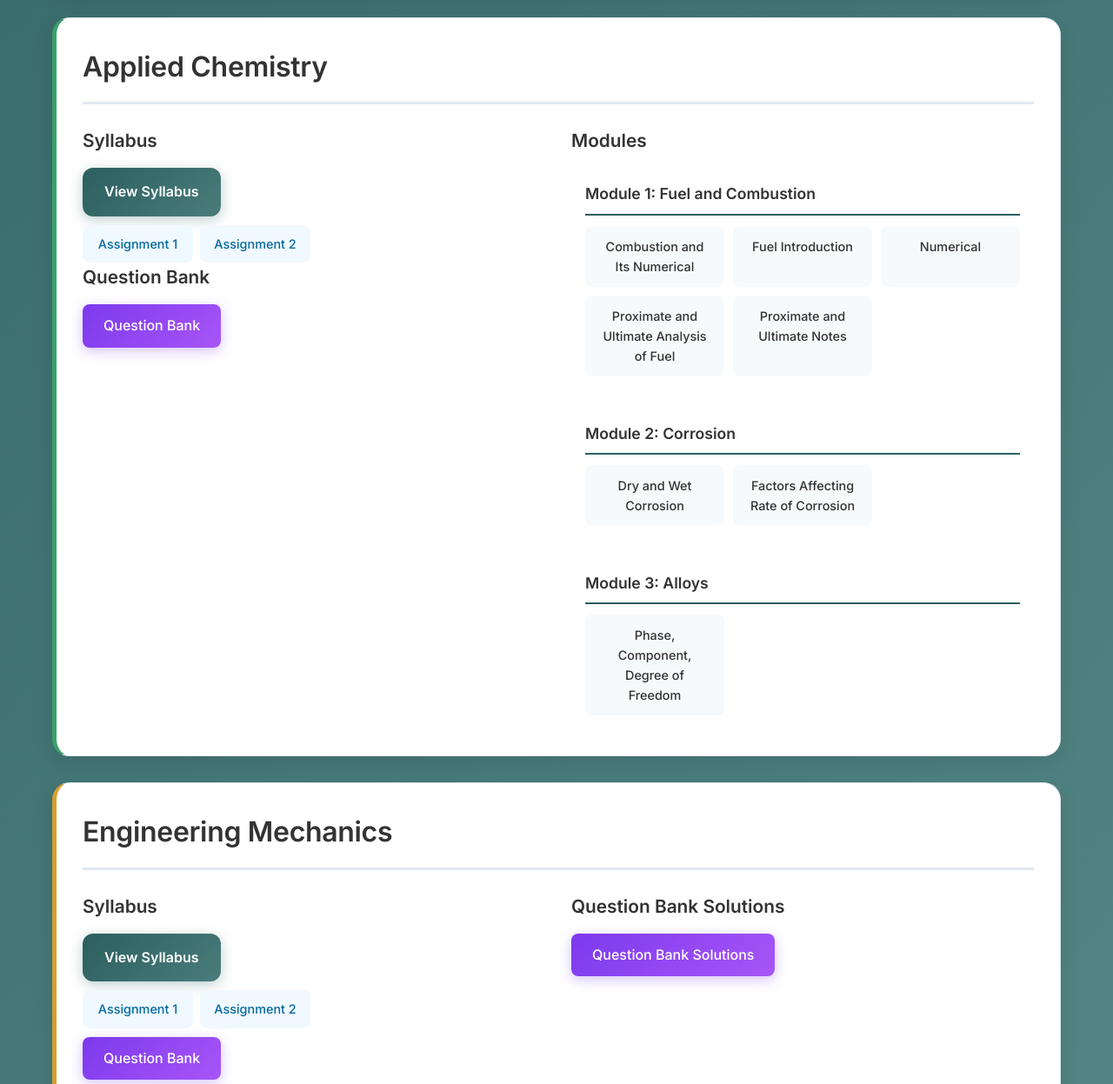
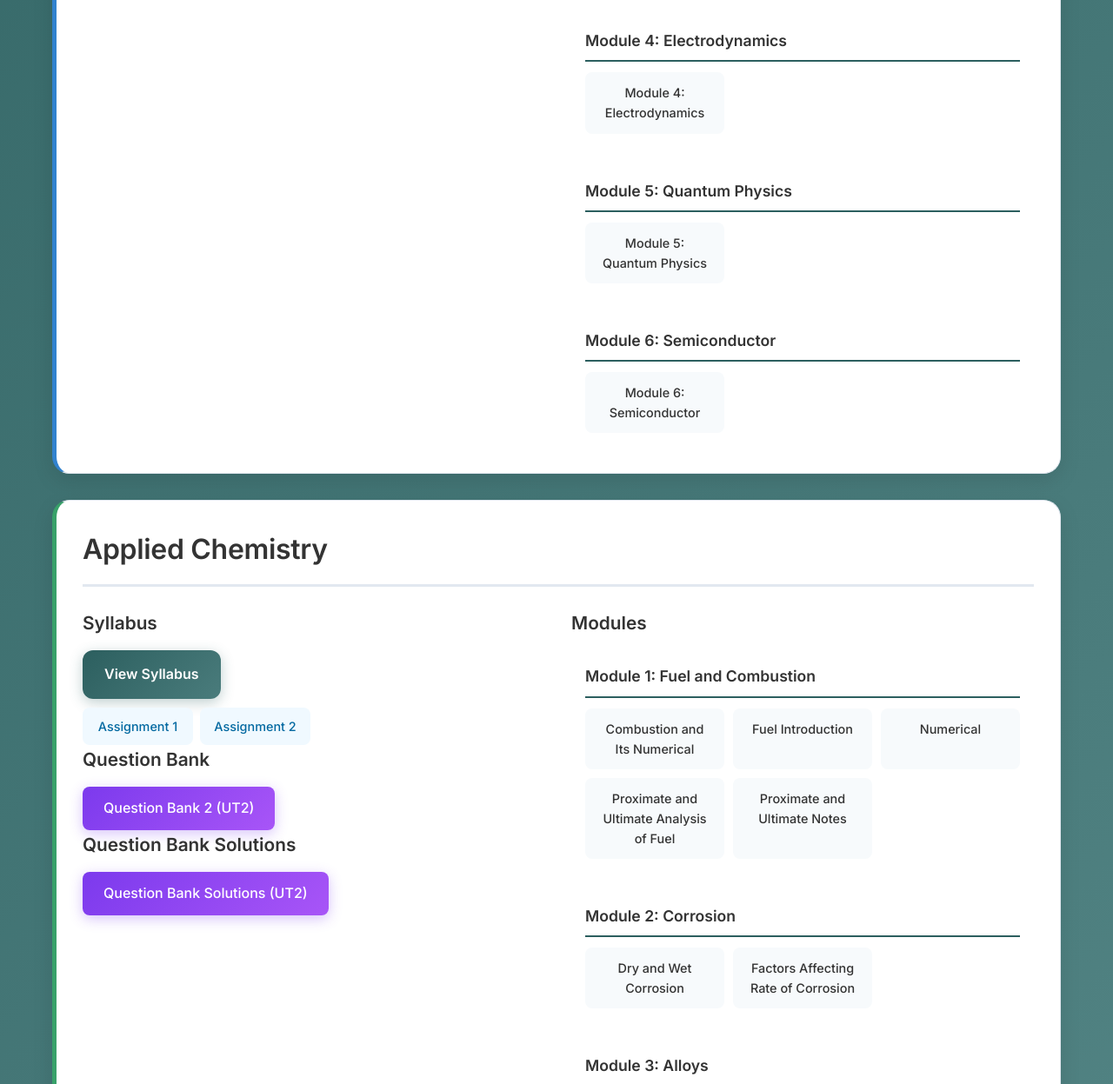
Before and after one commit to Panther1507/Apsit-website, a plain HTML site: page index.html in a window 1280 px wide. Shown: the part 1553-2800 px from the top of the page at 87% size. Drawn offline with Linux system fonts and the light colour scheme.

Commit message:
Update index.html

```diff
--- a/index.html
+++ b/index.html
@@ -60,8 +60,10 @@
                     <div class="syllabus-section">
                         <h3 class="section-title">Syllabus</h3>
                         <a href="https://drive.google.com/file/d/15AGE79hi7eCwrP06hQ0BGLtyLuAiztef/preview" class="syllabus-link">View Syllabus</a>
+                        <h3 class="section-title">Question Bank</h3>
                         <div class="question-bank-container">
-                            <a href="https://drive.google.com/file/d/1gxHMIClLsE3UvwXLAjGCfaq3NeJSHQIr/preview" class="question-bank-link">Question Bank</a>
+                            <a href="https://drive.google.com/file/d/1gxHMIClLsE3UvwXLAjGCfaq3NeJSHQIr/preview" class="question-bank-link">Question Bank (UT2)</a>
+                            <a href="https://drive.google.com/file/d/1pbYiO8iStWBD89yX-m-9O5I56KQHiL2d/preview" class="question-bank-link">Question Bank 2 (UT2)</a>
                         </div>
                     </div>
                 </div>
@@ -76,9 +78,9 @@
                     <div class="syllabus-section">
                         <h3 class="section-title">Syllabus</h3>
                         <a href="#" class="syllabus-link">View Syllabus</a>
-                                                <h3 class="section-title">Question Bank</h3>
+                        <h3 class="section-title">Question Bank</h3>
                         <div class="question-bank-container">
-                            <a href="https://drive.google.com/file/d/1L7sL8gPtwhUAuI58OLcuIo_8Sx2tkZle/preview" class="question-bank-link">Question Bank</a>
+                            <a href="https://drive.google.com/file/d/1fQmE8DZpbi7vuZVaISyJFhhFWyZj4Pyr/preview" class="question-bank-link">Question Bank 2 (UT2)</a>
                         </div>
                     </div>
                     <div class="notes-section">
@@ -102,6 +104,24 @@
                                     <a href="https://drive.google.com/file/d/19sZLRfzwf1AAF1zGxpTakrxIIsFJMfAO/preview" class="topic-link">Module 3 - Interference in Thin Film</a>
                                 </div>
                             </div>
+                            <div class="module-section">
+                                <h4 class="module-title">Module 4: Electrodynamics</h4>
+                                <div class="topics-grid">
+                                    <a href="https://drive.google.com/file/d/16KVQGhqE2CZ75v2w6dHC5qGRDF-Oyva9/preview" class="topic-link">Module 4: Electrodynamics</a>
+                                </div>
+                            </div>
+                            <div class="module-section">
+                                <h4 class="module-title">Module 5: Quantum Physics</h4>
+                                <div class="topics-grid">
+                                    <a href="https://drive.google.com/file/d/1ybOJkLWHP8GZHy0Jdye1xhEVnV8pjev_/preview" class="topic-link">Module 5: Quantum Physics</a>
+                                </div>
+                            </div>
+                            <div class="module-section">
+                                <h4 class="module-title">Module 6: Semiconductor</h4>
+                                <div class="topics-grid">
+                                    <a href="https://drive.google.com/file/d/1uhzaF5VLmxOMgJcE048yp56_e4lG4Y6j/preview" class="topic-link">Module 6: Semiconductor</a>
+                                </div>
+                            </div>
                         </div>
                     </div>
                 </div>
@@ -122,7 +142,11 @@
                         </div>
                         <h3 class="section-title">Question Bank</h3>
                         <div class="question-bank-container">
-                            <a href="https://drive.google.com/file/d/1JyQo9Eo7LKQXczS0jVKicV_oY_xxyhq_/preview" class="question-bank-link">Question Bank</a>
+                            <a href="https://drive.google.com/file/d/1-EfvdN4RjgaV5VH1BDDW9J-tWiAMApev/preview" class="question-bank-link">Question Bank 2 (UT2)</a>
+                        </div>
+                        <h3 class="section-title">Question Bank Solutions</h3>
+                        <div class="question-bank-container">
+                            <a href="https://docs.google.com/document/d/1SAHDF8dwXsMyVwaCSPBUqNf4FQaAax8R/preview" class="question-bank-link">Question Bank Solutions (UT2)</a>
                         </div>
                     </div>
                     <div class="notes-section">
@@ -165,18 +189,11 @@
                     <div class="syllabus-section">
                         <h3 class="section-title">Syllabus</h3>
                         <a href="#" class="syllabus-link">View Syllabus</a>
+                        <h3 class="section-title">Assignments</h3>
                         <div class="assignments-grid">
-                            <a href="https://drive.google.com/file/d/1w7FLgvOTye8i4tyFzgwPk1fyA1sb4ba1/preview" class="assignment-link">Assignment 1</a>
-                            <a href="https://drive.google.com/file/d/1KdgdEOOHKKJHFlhBTywfS3Dl34eWSzQ2/preview" class="assignment-link">Assignment 2</a>
-                        </div>
-                        <div class="question-bank-container">
-                            <a href="https://drive.google.com/file/d/15dgAh2ZETWJO2-Q5yvz33cV7FvOXGbKp/preview" class="question-bank-link">Question Bank</a>
-                        </div>
-                    </div>
-                    <div class="notes-section">
-                        <h3 class="section-title">Question Bank Solutions</h3>
-                        <div class="question-bank-container">
-                            <a href="https://drive.google.com/file/d/1fUCCfvXtAaNPb8AhaZdSb1lHQSrkYPBT/preview" class="question-bank-link">Question Bank Solutions</a>
+                            <a href="https://drive.google.com/file/d/1Vbi9Gg21W_BJKOUKcRN47lN6B_D6xbjN/preview" class="assignment-link">Assignment 6</a>
+                            <a href="https://drive.google.com/file/d/1yQhSnqE6SS2-Dt4lEODxkCe5haqEu65W/preview" class="assignment-link">Assignment 7</a>
+                            <a href="https://drive.google.com/file/d/1ANwSvJFn5ACTTi1pTLO8FSqxHXjBRxa9/preview" class="assignment-link">Assignment 8</a>
                         </div>
                     </div>
                 </div>
@@ -191,6 +208,11 @@
                     <div class="syllabus-section">
                         <h3 class="section-title">Syllabus</h3>
                         <a href="https://drive.google.com/file/d/1Utk1N5KjJK9Q0KQDUSq9QMoxe4bhwR4-/preview" class="syllabus-link">View Syllabus</a>
+                        <h3 class="section-title">Question Bank</h3>
+                        <div class="question-bank-container">
+                            <a href="https://drive.google.com/file/d/1CyQ6-5zUb_MiUUQLjXfniZRZwUCwR0Iq/preview" class="question-bank-link">Question Bank 1 (UT2)</a>
+                            <a href="https://drive.google.com/file/d/1Kzcev3ShbykREpP91j30rrenqqtKYia5/preview" class="question-bank-link">Question Bank 2 (UT2)</a>
+                        </div>
                     </div>
                     <div class="notes-section">
                         <h3 class="section-title">Modules</h3>
```
